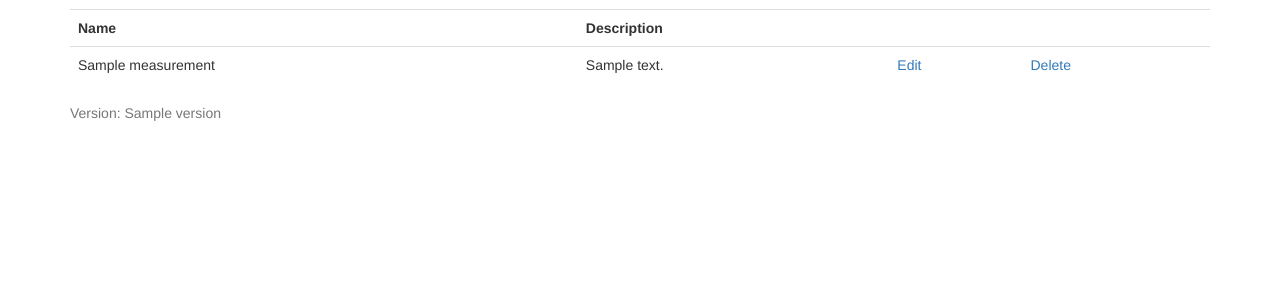
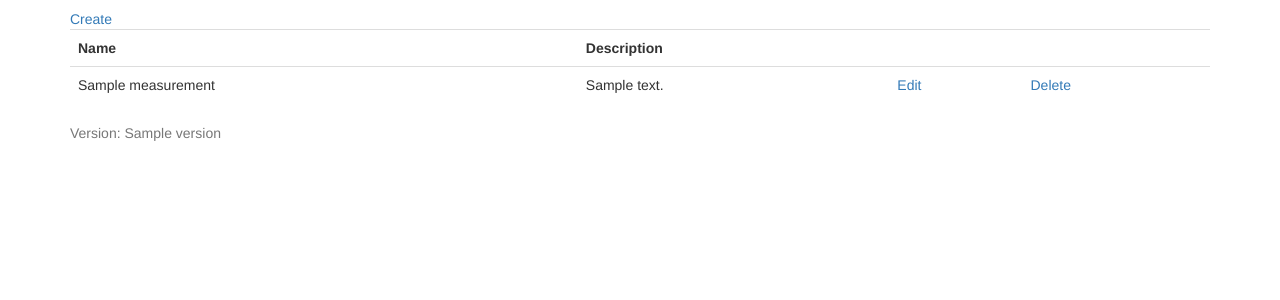
Before and after one commit to heytrav/kube-cd-proj, a Django app: template cookbook/templates/cookbook/measurements.html in a window 1280 px wide. Shown: the part 51-351 px from the top of the page. Run offline with Django 3.2, Linux system fonts and the light colour scheme; tables that the repository leaves empty hold one stand-in row (values such as "Sample post"); the template is opened without the code that fills it: values that come from a table or form of the project are taken from there, most other values are stand-ins (such as "Sample title", 1, 10 or a date in 2020); some libraries are stand-ins or nearby versions.

Commit message:
pep8 spacing and added a link to create measurement interface

```diff
--- a/cookbook/templates/cookbook/measurements.html
+++ b/cookbook/templates/cookbook/measurements.html
@@ -3,6 +3,7 @@
 {% load bootstrap3 %}
 {% block title %} Measurements {% endblock title %}
 {% block content %}
+<a href="{% url 'cookbook:create_measurement' %}"> Create </a>
    {% if measurement_list %}
    <table class="table">
        <tr>
--- a/cookbook/views.py
+++ b/cookbook/views.py
@@ -146,6 +146,8 @@ class MeasurementEdit(generic.edit.UpdateView):
         context['version'] = settings.VERSION
         return context
 
+
+
 class MeasurementDelete(generic.edit.DeleteView):
 
     """Delete a measurement from list."""
```
